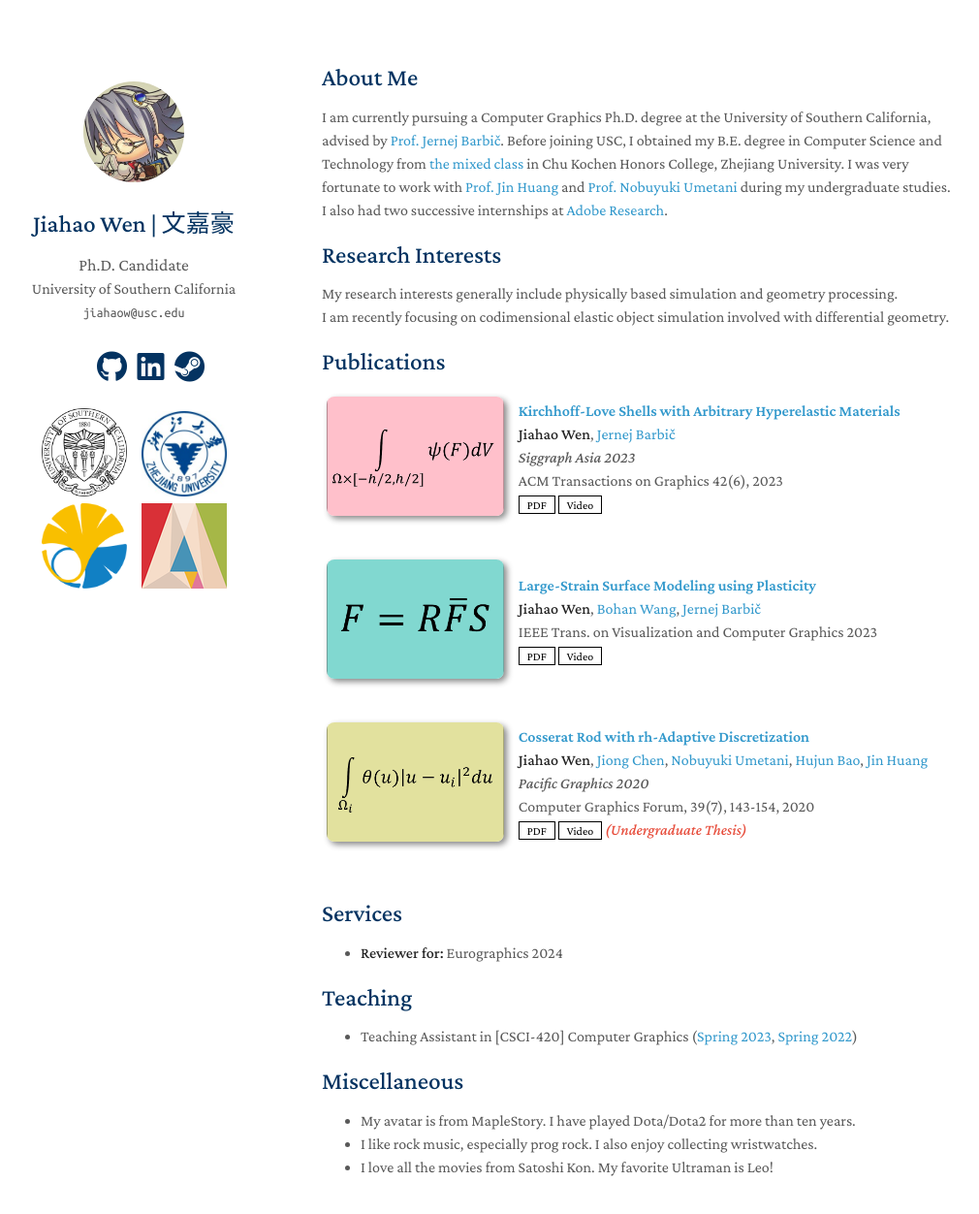
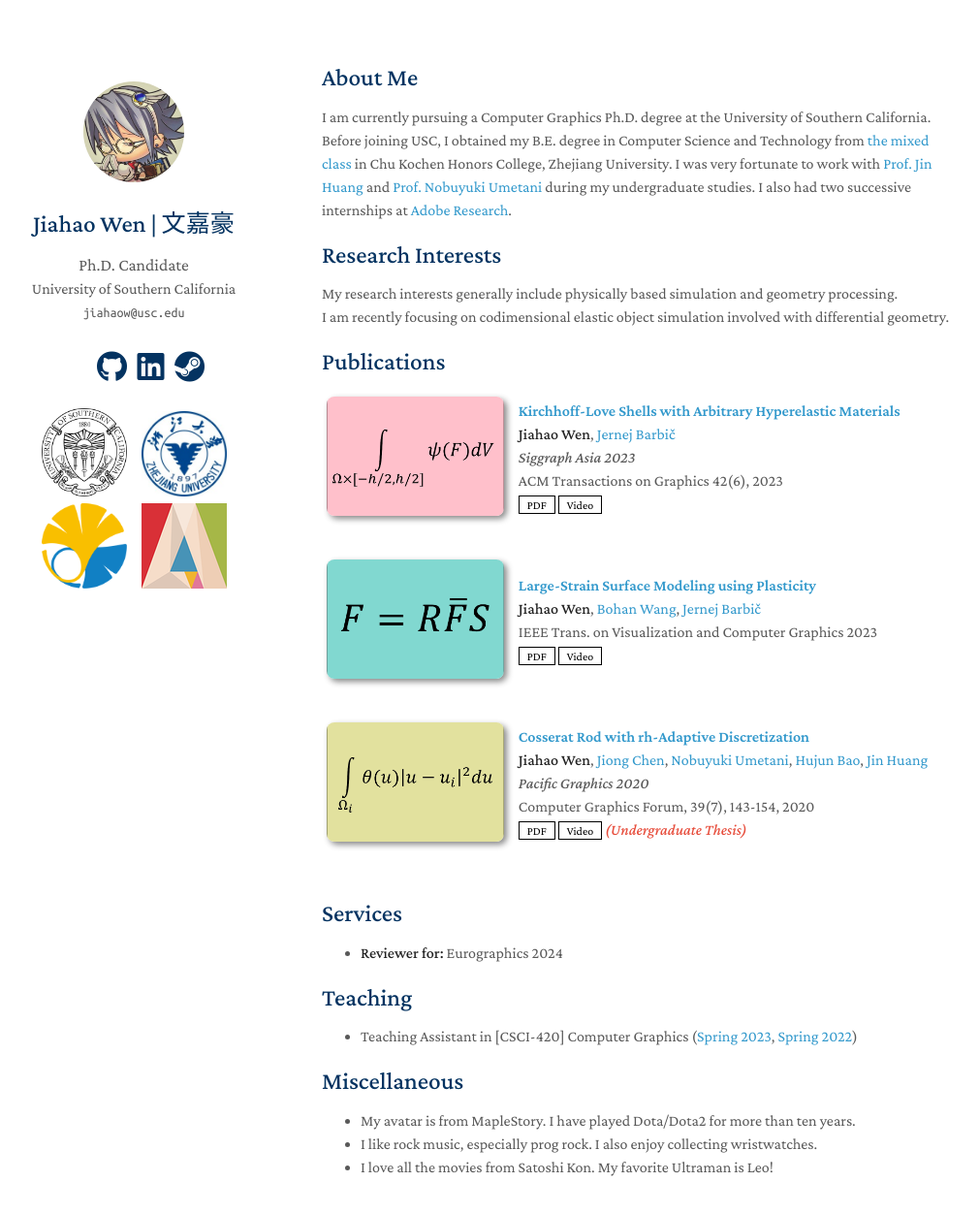
Before and after one commit to wkindling/wkindling.github.io, a Jekyll site: the page built from index.md, in a window 1280 px wide and 1310 px high. Shown: the top 1252 px of the window at 97% size, without its empty margins (138-1148 px from the left). Built offline with Jekyll 4.4.1, drawn with Linux system fonts in a browser that asks for light colours; nearby versions of some CDN libraries; a style sheet for code colours, icons or effects is not loaded; our own code applies the rules of GitHub Pages for plain Markdown files.

Commit message:
Update index.md

```diff
--- a/index.md
+++ b/index.md
@@ -4,7 +4,7 @@ layout: homepage
 
 ## About Me
 
-I am currently pursuing a Computer Graphics Ph.D. degree at the University of Southern California, advised by [Prof. Jernej Barbič](https://viterbi-web.usc.edu/~jbarbic/). Before joining USC, I obtained my B.E. degree in Computer Science and Technology from [the mixed class](http://www.cis.umassd.edu/~hxu/alink/jclass/mixedclass.html) in Chu Kochen Honors College, Zhejiang University. I was very fortunate to work with [Prof. Jin Huang](http://www.cad.zju.edu.cn/home/hj/index.xml) and [Prof. Nobuyuki Umetani](https://cgenglab.github.io/en/authors/admin/) during my undergraduate studies. I also had two successive internships at [Adobe Research](https://research.adobe.com).
+I am currently pursuing a Computer Graphics Ph.D. degree at the University of Southern California. Before joining USC, I obtained my B.E. degree in Computer Science and Technology from [the mixed class](http://www.cis.umassd.edu/~hxu/alink/jclass/mixedclass.html) in Chu Kochen Honors College, Zhejiang University. I was very fortunate to work with [Prof. Jin Huang](http://www.cad.zju.edu.cn/home/hj/index.xml) and [Prof. Nobuyuki Umetani](https://cgenglab.github.io/en/authors/admin/) during my undergraduate studies. I also had two successive internships at [Adobe Research](https://research.adobe.com).
 
 
 ## Research Interests
```
